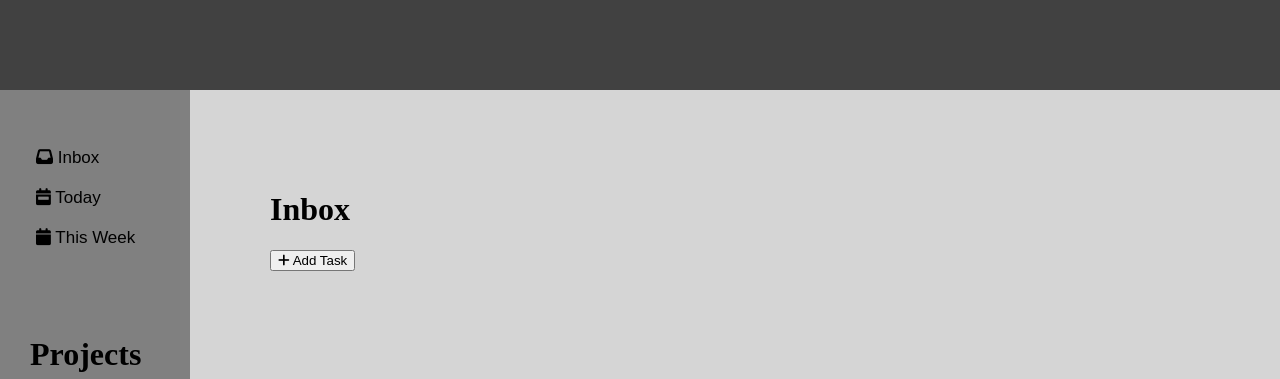
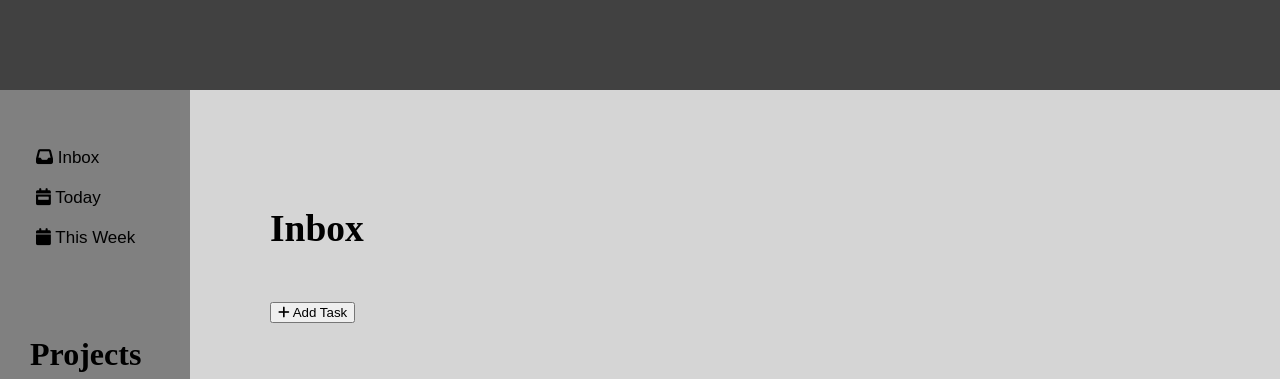
Before and after one commit to kjama01/ToDos, a plain HTML site: page index.html in a window 1280 px wide. Shown: the top 379 px of the page. Drawn offline with Linux system fonts and the light colour scheme.

Commit message:
Add buttons

```diff
--- a/index.html
+++ b/index.html
@@ -47,15 +47,8 @@
         </div>
         <div id="rightpanel">
             <h1 id="rightpanelheader"></h1>
-            <button class="add-task">
-                <i class="fa-solid fa-plus"></i>
-                Add Task
-            </button>
-            <div id="addtaskpopup" class="popup-close">
-                <input type="text" id="popuptaskinput">
-                <button type="button" id="popuptasksubmitbutton">Add</button>
-                <button type="button" id="popuptaskclosebutton">Close</button>
-            </div>
+
+
         </div>
     </div>
     </div>
--- a/index.js
+++ b/index.js
@@ -8,7 +8,8 @@ class UI{
 
     static loadElements(){
         UI.loadProjects();
-        UI.initButtons();
+        UI.initProjectsButtons();
+        UI.initBasicButtons();
         UI.loadInbox();
     }
 
@@ -21,51 +22,65 @@ class UI{
         projectname.classList.add("project-name-button");
         projectslist.appendChild(projectname);
     });
-}
- static getButtons() {
-    return {
-        inbox: document.querySelector(".inbox-button"),
-        today: document.querySelector(".today-button"),
-        addProjectButton: document.querySelector(".add-project"),
-        projectPopupSubmitBtn: document.getElementById("popupsubmitbutton"),
-        projectPopupCloseBtn: document.getElementById("popupclosebutton"),
-        popupInput: document.getElementById("popupinput"),
-        addProjectPopup: document.getElementById("addprojectpopup"),
-        rightpanelheader: document.getElementById("rightpanelheader"),
-    };
-}
-    static initButtons(){
-        let buttons = UI.getButtons();
-        buttons.inbox.addEventListener('click',UI.loadInbox);
-        buttons.today.addEventListener('click',UI.loadToday);
-
-        buttons.addProjectButton.addEventListener('click',()=>{
-            buttons.addProjectButton.classList.toggle("popup-close");
-            buttons.addProjectPopup.classList.toggle("popup-close");
+    }
+    static initBasicButtons(){
+        let inbox = document.querySelector(".inbox-button");
+        let today = document.querySelector(".today-button");
+        inbox.addEventListener('click',UI.loadInbox);
+        today.addEventListener('click',UI.loadToday);
+    }
+    static initProjectsButtons(){
+        let addProjectButton = document.querySelector(".add-project");
+        let projectPopupSubmitBtn = document.getElementById("popupsubmitbutton");
+        let projectPopupCloseBtn = document.getElementById("popupclosebutton");
+        let addProjectPopup = document.getElementById("addprojectpopup");
+        addProjectButton.addEventListener('click',()=>{
+            UI.closePopups();
+            addProjectButton.classList.add("popup-close");
+            addProjectPopup.classList.remove("popup-close");
             popupinput.value="";
         });
-        buttons.projectPopupSubmitBtn.addEventListener('click',()=>{
+        projectPopupSubmitBtn.addEventListener('click',()=>{
             tab.push(new project(popupinput.value));
             UI.loadProjects();
             UI.closePopups();
         })
-        buttons.projectPopupCloseBtn.addEventListener('click',UI.closePopups);
+        projectPopupCloseBtn.addEventListener('click',UI.closePopups);
     }
     static closePopups(){
-        let addprojectpopup = document.getElementById("addprojectpopup");
-        addprojectpopup.classList.toggle("popup-close");
-        let addProjectButton = document.querySelector(".add-project");
-        addProjectButton.classList.toggle("popup-close");
+        document.getElementById("addprojectpopup").classList.add("popup-close");
+        document.querySelector(".add-project").classList.remove("popup-close");
+        document.getElementById("addtaskpopup").classList.add("popup-close");
+        document.querySelector(".add-task").classList.remove("popup-close");
+    }
 
-        let addtaskpopup = document.getElementById("addtaskpopup");
-        // addtaskpopup.classList.toggle("popup-close");
-
-    }
     static loadInbox(){
         rightpanelheader.innerHTML="";
-        rightpanelheader.textContent=`Inbox`;
+        rightpanelheader.innerHTML=`
+        <h3>Inbox</h3>
+        <button class="add-task">
+                <i class="fa-solid fa-plus"></i>
+                Add Task
+        </button>
+        <div id="addtaskpopup" class="popup-close">
+        <input type="text" id="popuptaskinput"><br>
+        <button type="button" id="popuptasksubmitbutton">Add</button>
+        <button type="button" id="popuptaskclosebutton">Close</button>
+    </div>`
+    UI.initTaskButtons();
+    }
+    static initTaskButtons(){
+        let addtaskbutton = document.querySelector(".add-task");
+        let addtaskpopup = document.getElementById("addtaskpopup");
+        let popuptasksubmitbutton = document.getElementById("popuptasksubmitbutton");
+        let popuptaskclosebutton = document.getElementById("popuptaskclosebutton");
+        addtaskbutton.addEventListener('click',()=>{
+            UI.closePopups();
+            addtaskbutton.classList.add("popup-close");
+            addtaskpopup.classList.remove("popup-close");
+        });
 
-
+        popuptaskclosebutton.addEventListener('click',UI.closePopups);
     }
     static loadToday(){
         rightpanelheader.innerHTML="";
@@ -73,8 +88,9 @@ class UI{
     }
 
 
+ }
 
-};
+
 
 
 
```
